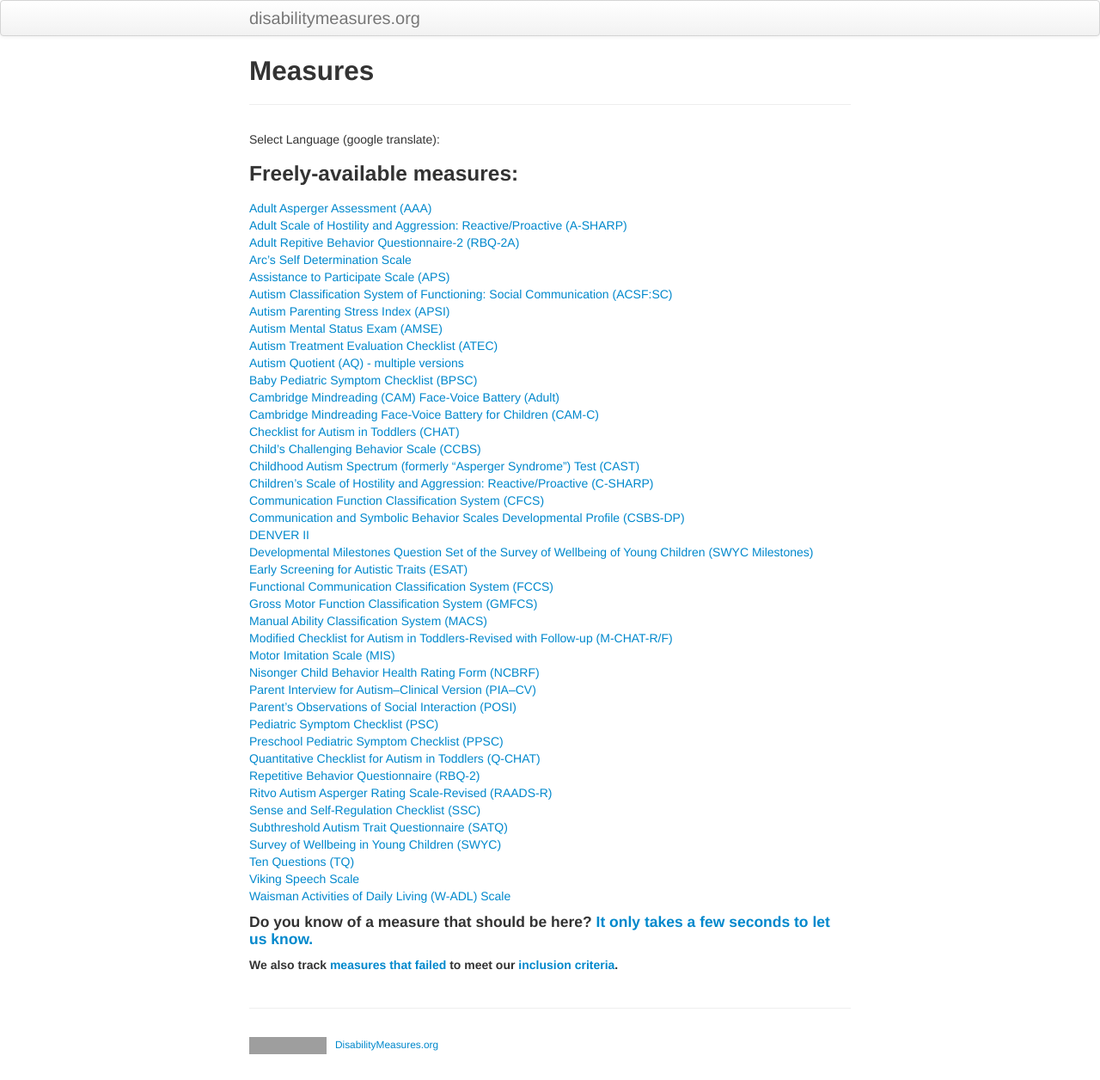
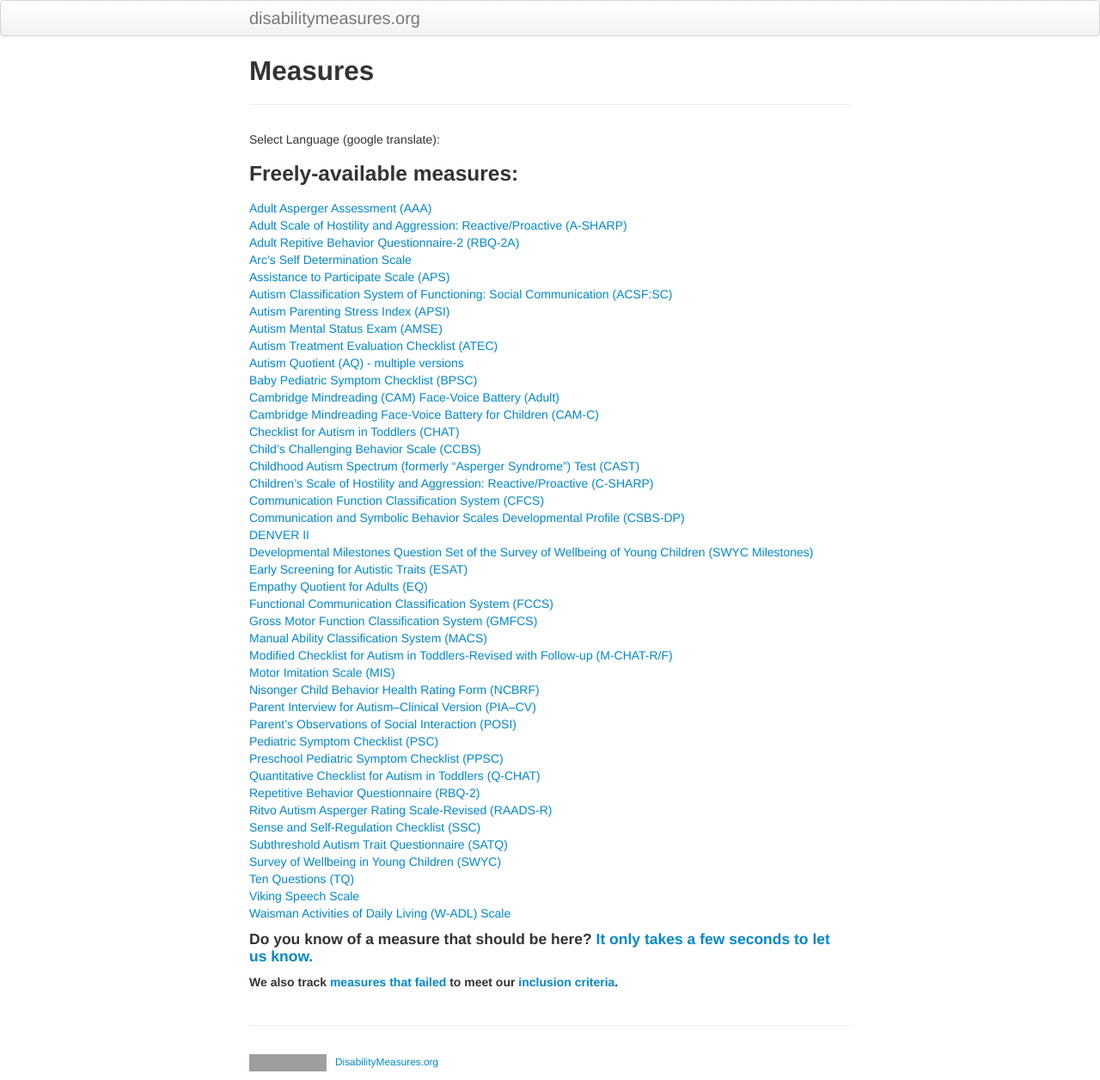
Before and after one commit to mjmaenner/disabilitymeasures, a Jekyll site: the page built from measures/index.md, in a window 1280 px wide. Shown: the whole page at 86% size. Built offline with Jekyll 4.4.1, drawn with Linux system fonts in a browser that asks for light colours; grey boxes are pictures that could not be loaded.

Commit message:
added eq-adult

```diff
--- a/measures/index.md
+++ b/measures/index.md
@@ -35,6 +35,7 @@ function googleTranslateElementInit() {
 [DENVER II](http://disabilitymeasures.org/denverii)
 [Developmental Milestones Question Set of the Survey of Wellbeing of Young Children (SWYC Milestones)](http://disabilitymeasures.org/SWYC-Milestones)
 [Early Screening for Autistic Traits (ESAT)](http://disabilitymeasures.org/ESAT)
+[Empathy Quotient for Adults (EQ)](http://disabilitymeasures.org/EQ-Adult)
 [Functional Communication Classification System (FCCS)](http://disabilitymeasures.org/fccs)
 [Gross Motor Function Classification System (GMFCS)](http://disabilitymeasures.org/gmfcs)
 [Manual Ability Classification System (MACS)](http://disabilitymeasures.org/macs/)
```
